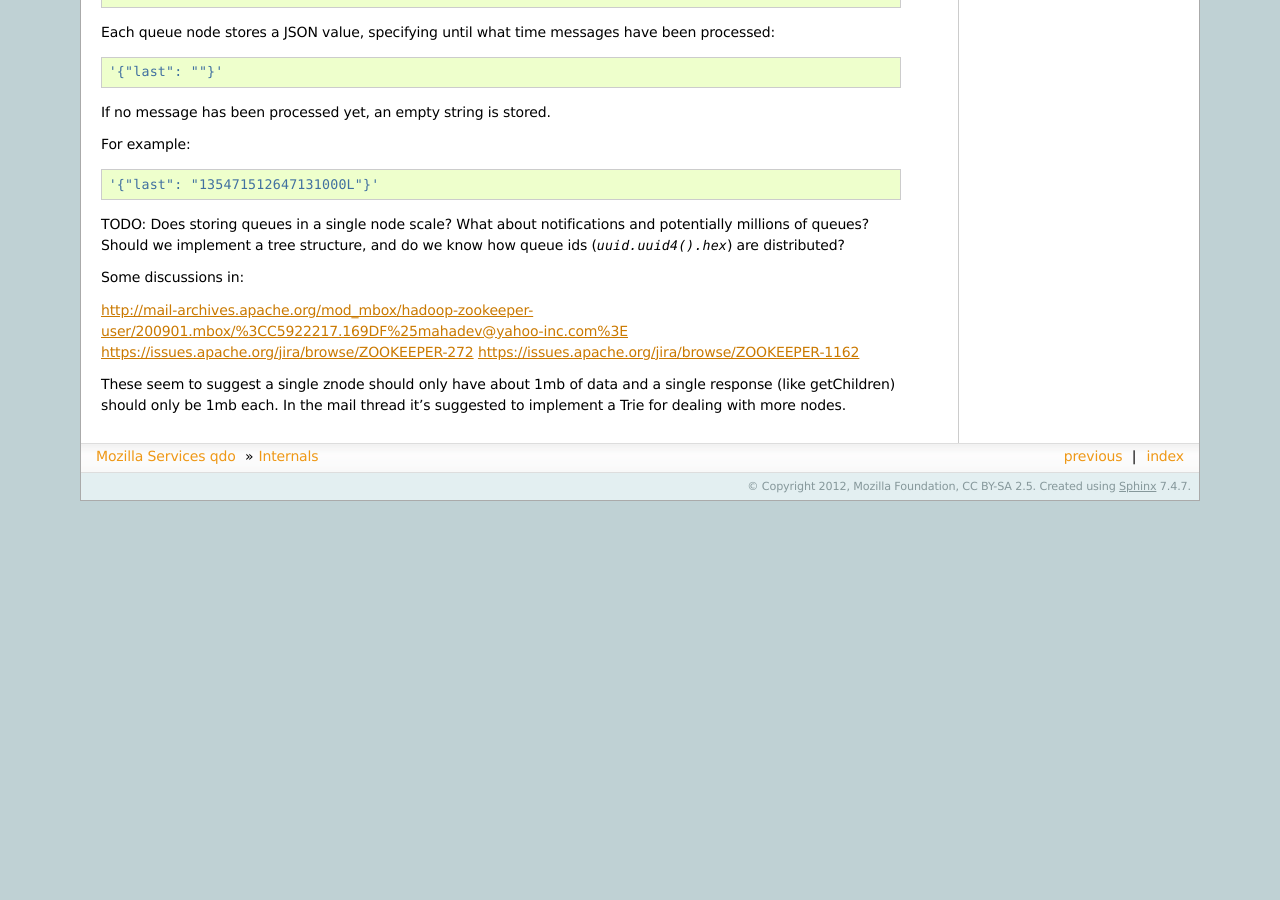
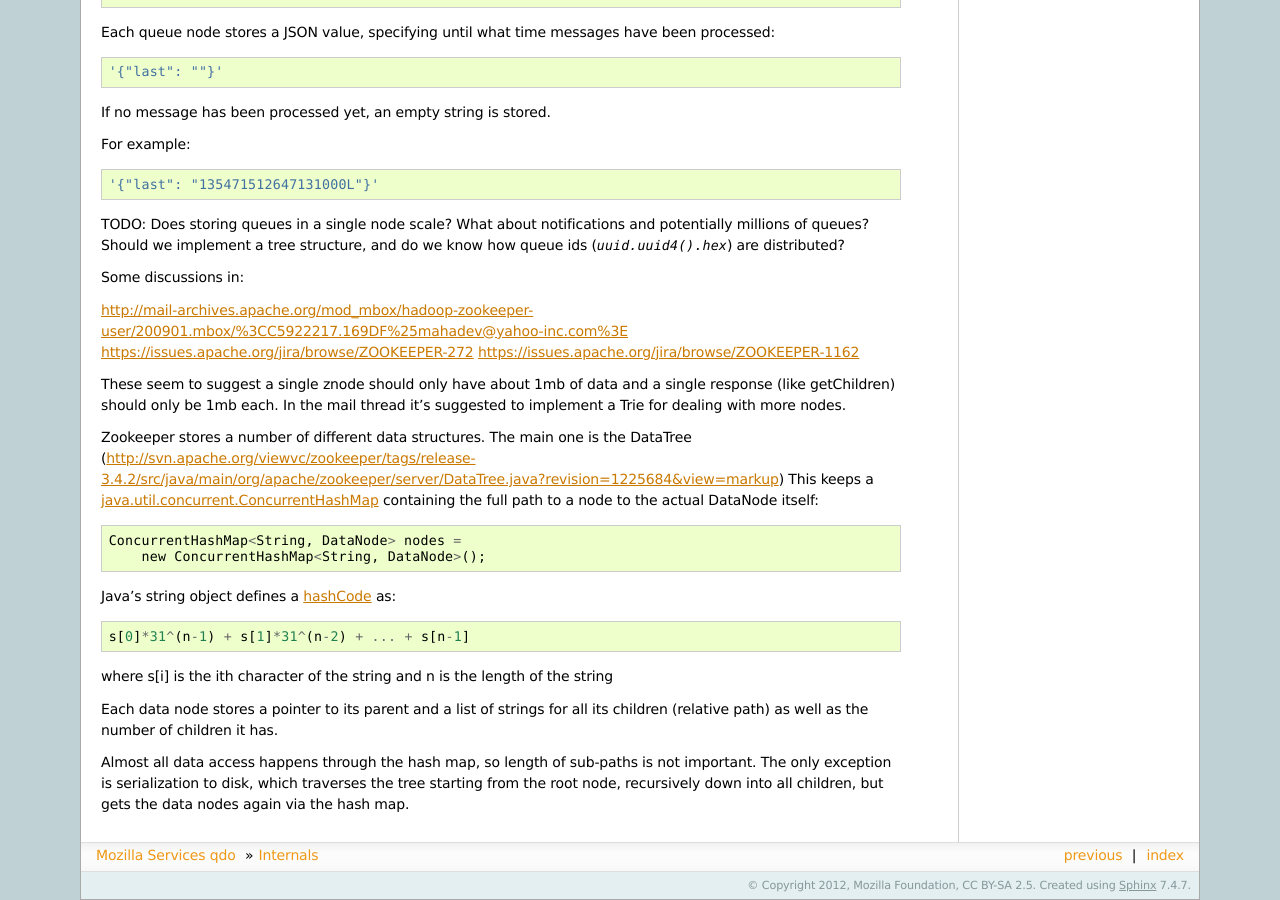
Before and after one commit to mozilla-services/qdo, a Sphinx documentation site: the page built from docs/internals.rst, in a window 1280 px wide and 900 px high, scrolled down 1319 px. Built offline with Sphinx 7.4.7, drawn with Linux system fonts in a browser that asks for light colours; before the commit the page ends 1820 px from its top, so only the background shows below that.

Commit message:
add more details on zookeeper's own internal data structures

```diff
--- a/docs/internals.rst
+++ b/docs/internals.rst
@@ -118,3 +118,28 @@ https://issues.apache.org/jira/browse/ZOOKEEPER-1162
 These seem to suggest a single znode should only have about 1mb of data and a
 single response (like getChildren) should only be 1mb each. In the mail thread
 it's suggested to implement a Trie for dealing with more nodes.
+
+Zookeeper stores a number of different data structures. The main one is the
+DataTree (http://svn.apache.org/viewvc/zookeeper/tags/release-3.4.2/src/java/main/org/apache/zookeeper/server/DataTree.java?revision=1225684&view=markup)
+This keeps a `java.util.concurrent.ConcurrentHashMap
+<http://docs.oracle.com/javase/6/docs/api/java/util/concurrent/ConcurrentHashMap.html>`_
+containing the full path to a node to the actual DataNode itself::
+
+    ConcurrentHashMap<String, DataNode> nodes =
+        new ConcurrentHashMap<String, DataNode>();
+
+Java's string object defines a `hashCode
+<http://docs.oracle.com/javase/6/docs/api/java/lang/String.html#hashCode%28%29>`_
+as::
+
+    s[0]*31^(n-1) + s[1]*31^(n-2) + ... + s[n-1]
+
+where s[i] is the ith character of the string and n is the length of the string
+
+Each data node stores a pointer to its parent and a list of strings for all
+its children (relative path) as well as the number of children it has.
+
+Almost all data access happens through the hash map, so length of sub-paths is
+not important. The only exception is serialization to disk, which traverses
+the tree starting from the root node, recursively down into all children, but
+gets the data nodes again via the hash map.
```
